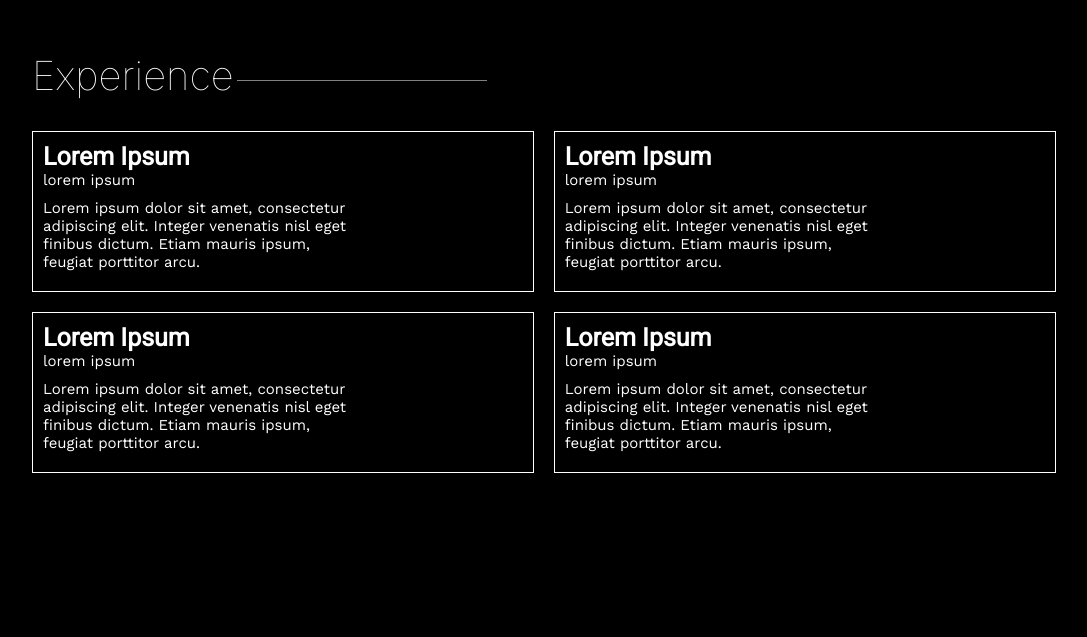
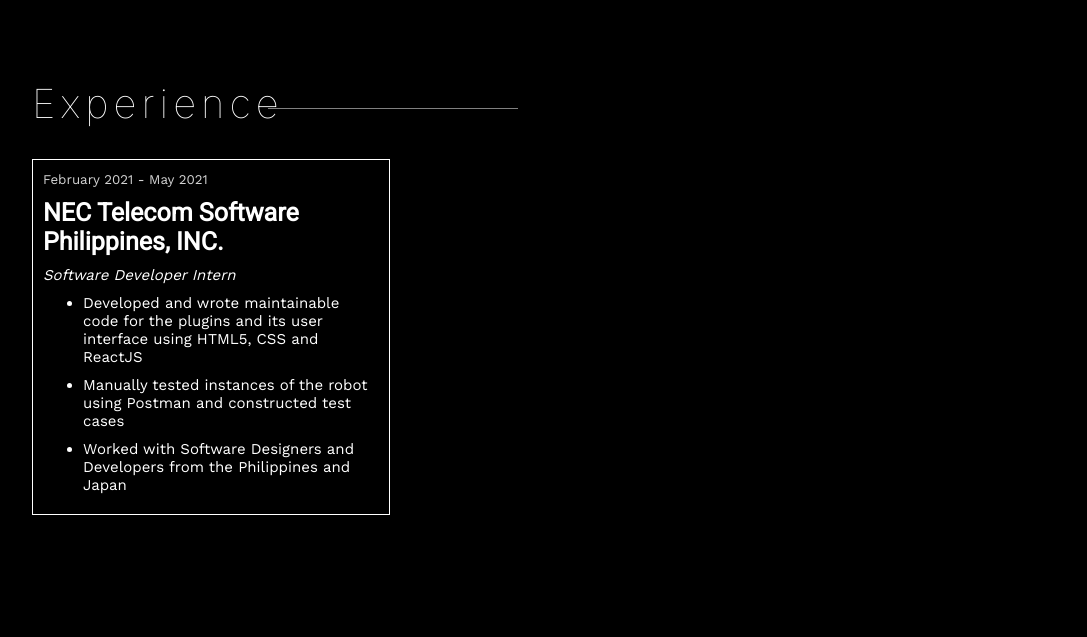
Before and after one commit to nituwda/portfolio, a plain HTML site: page index.html in a window 1280 px wide. Shown: the part 1803-2440 px from the top of the page, without its empty margins (96-1183 px from the left). Drawn offline with nearby package versions, Linux system fonts and the light colour scheme.

Commit message:
minor changes

```diff
--- a/index.css
+++ b/index.css
@@ -1,9 +1,20 @@
 * {
   margin: 0;
   box-sizing: border-box;
+  color: white;
+}
+
+html {
+  scroll-behavior: smooth;
+}
+
+body {
   background-color: black;
-  color: white;
-  overflow-x: hidden;
+}
+
+.grad-pic {
+  width: 500px;
+  height: 500px;
 }
 
 header {
@@ -75,6 +86,7 @@
   font-size: 40px;
   margin-bottom: 30px;
   font-weight: 100;
+  letter-spacing: 5px;
 }
 
 .about-me-title::after {
@@ -125,7 +137,7 @@
 .exp-container {
   border: 1px solid white;
   padding: 10px;
-  width: 49%;
+  width: 35%;
   height: 100%;
 }
 
@@ -134,6 +146,7 @@
   font-weight: 100;
   font-size: 40px;
   margin-bottom: 30px;
+  letter-spacing: 5px;
 }
 
 .exp-title::after {
@@ -143,24 +156,45 @@
   background-color: gray;
   display: block;
   position: relative;
-  left: 20%;
+  left: 23%;
   top: -20px;
-}
-
-.exp-container > * {
-  width: 65%;
 }
 
 .exp-container > h1 {
   font-family: Roboto, sans-serif;
   font-weight: bold;
   font-size: 25px;
+  margin-bottom: 10px;
+  margin-top: 10px;
 }
 
 .exp-container > p {
   font-family: Work Sans, sans-serif;
   font-weight: normal;
   font-size: 15px;
+  font-style: italic;
+  cursor: default;
+}
+
+.exp-container > ul > li {
+  font-family: Work Sans, sans-serif;
+  font-weight: normal;
+  font-size: 15px;
+  margin-top: 10px;
+  margin-bottom: 10px;
+  cursor: default;
+}
+
+.exp-container:hover {
+  transition: all ease-in 0.2s;
+  background-color: white;
+}
+
+.exp-container:hover > small,
+.exp-container:hover > h1,
+.exp-container:hover > .job-desc,
+.exp-container:hover > ul > li {
+  color: black;
 }
 
 svg {
@@ -240,3 +274,9 @@
   border-radius: 10px;
   cursor: pointer;
 }
+
+small {
+  font-family: Work Sans, sans-serif;
+  margin-bottom: 10vh;
+  color: lightgrey;
+}
--- a/index.html
+++ b/index.html
@@ -108,32 +108,15 @@
             <h1 class="exp-title">Experience</h1>
             <div class="container">
                 <div class="exp-container">
-                    <h1>Lorem Ipsum</h1>
-                    <p>lorem ipsum</p>
-                    <p>Lorem ipsum dolor sit amet, consectetur adipiscing elit. Integer venenatis nisl eget finibus
-                        dictum. Etiam mauris ipsum, feugiat porttitor arcu.
-                    </p>
-                </div>
-                <div class="exp-container">
-                    <h1>Lorem Ipsum</h1>
-                    <p>lorem ipsum</p>
-                    <p>Lorem ipsum dolor sit amet, consectetur adipiscing elit. Integer venenatis nisl eget finibus
-                        dictum. Etiam mauris ipsum, feugiat porttitor arcu.
-                    </p>
-                </div>
-                <div class="exp-container">
-                    <h1>Lorem Ipsum</h1>
-                    <p>lorem ipsum</p>
-                    <p>Lorem ipsum dolor sit amet, consectetur adipiscing elit. Integer venenatis nisl eget finibus
-                        dictum. Etiam mauris ipsum, feugiat porttitor arcu.
-                    </p>
-                </div>
-                <div class="exp-container">
-                    <h1>Lorem Ipsum</h1>
-                    <p>lorem ipsum</p>
-                    <p>Lorem ipsum dolor sit amet, consectetur adipiscing elit. Integer venenatis nisl eget finibus
-                        dictum. Etiam mauris ipsum, feugiat porttitor arcu.
-                    </p>
+                    <small>February 2021 - May 2021</small>
+                    <h1>NEC Telecom Software Philippines, INC.</h1>
+                    <p class="job-desc">Software Developer Intern</p>
+                    <ul>
+                        <li>Developed and wrote maintainable code for the plugins and its user interface using HTML5,
+                            CSS and ReactJS</li>
+                        <li>Manually tested instances of the robot using Postman and constructed test cases</li>
+                        <li>Worked with Software Designers and Developers from the Philippines and Japan</li>
+                    </ul>
                 </div>
             </div>
         </section>
@@ -152,6 +135,9 @@
             </form>
         </section>
     </main>
+    <footer>
+
+    </footer>
 </body>
 
 </html>
```
